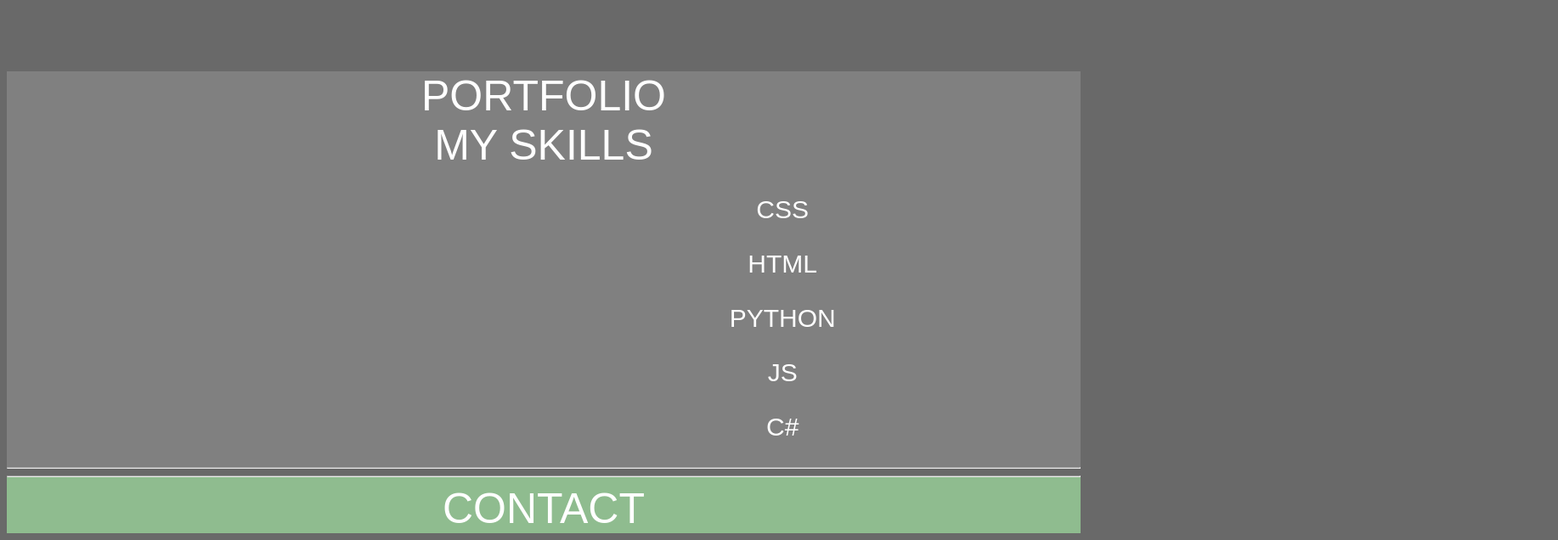
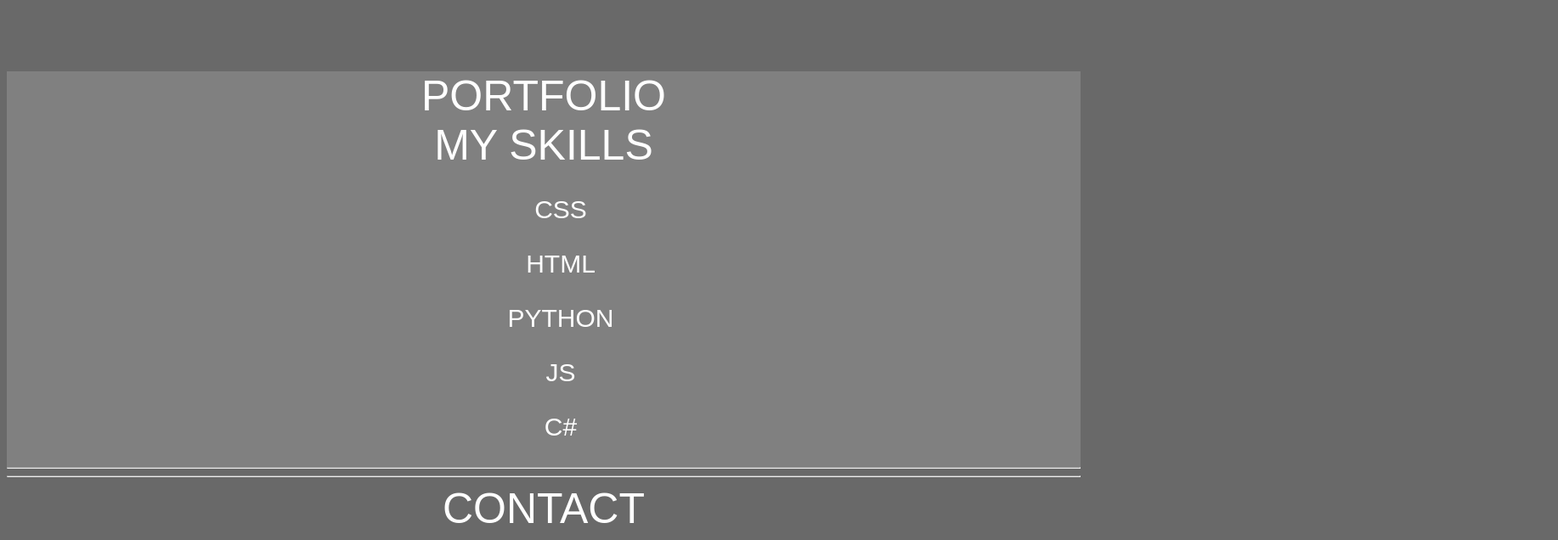
Before and after one commit to jonnytaddesky/Portfolio, a plain HTML site: page index.html in a window 1280 px wide. Shown: the part 859-1495 px from the top of the page at 85% size, 1834 px wide, since content can reach past the window. Drawn offline with Linux system fonts and the light colour scheme.

Commit message:
sorry, this commit for index.html, change path to file

```diff
--- a/style.css
+++ b/style.css
@@ -125,6 +125,11 @@ img {
     color: white;
 }
 
+.skills-menu {
+    text-align: center;
+    justify-content: center;
+}
+
 .skills-li {
     text-decoration: none;
     list-style: none;
@@ -149,11 +154,14 @@ ul.skills-ul {
     justify-content: center;
     font-family: sans-serif;
     font-size: 30px;
-    padding: 0px 850px;
+    margin: auto ;
 
 }
 
 .li-skills {
+    padding: auto;
+    text-align: center;
+    justify-content: center;
     text-decoration: none;
 }
 
@@ -187,5 +195,4 @@ ul.skills-ul {
     margin-top: -10px;
     padding: 0;
     margin: 0;
-    background-color: darkseagreen;
 }
```
